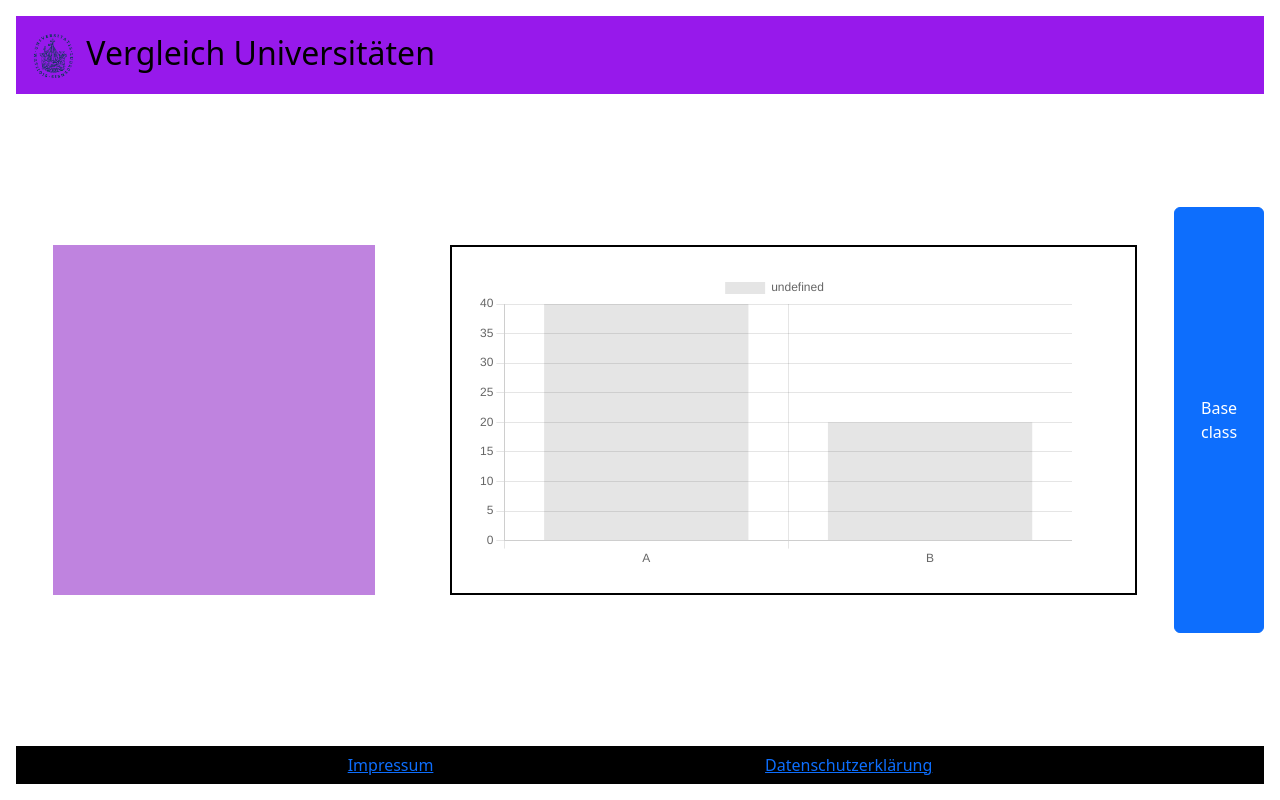
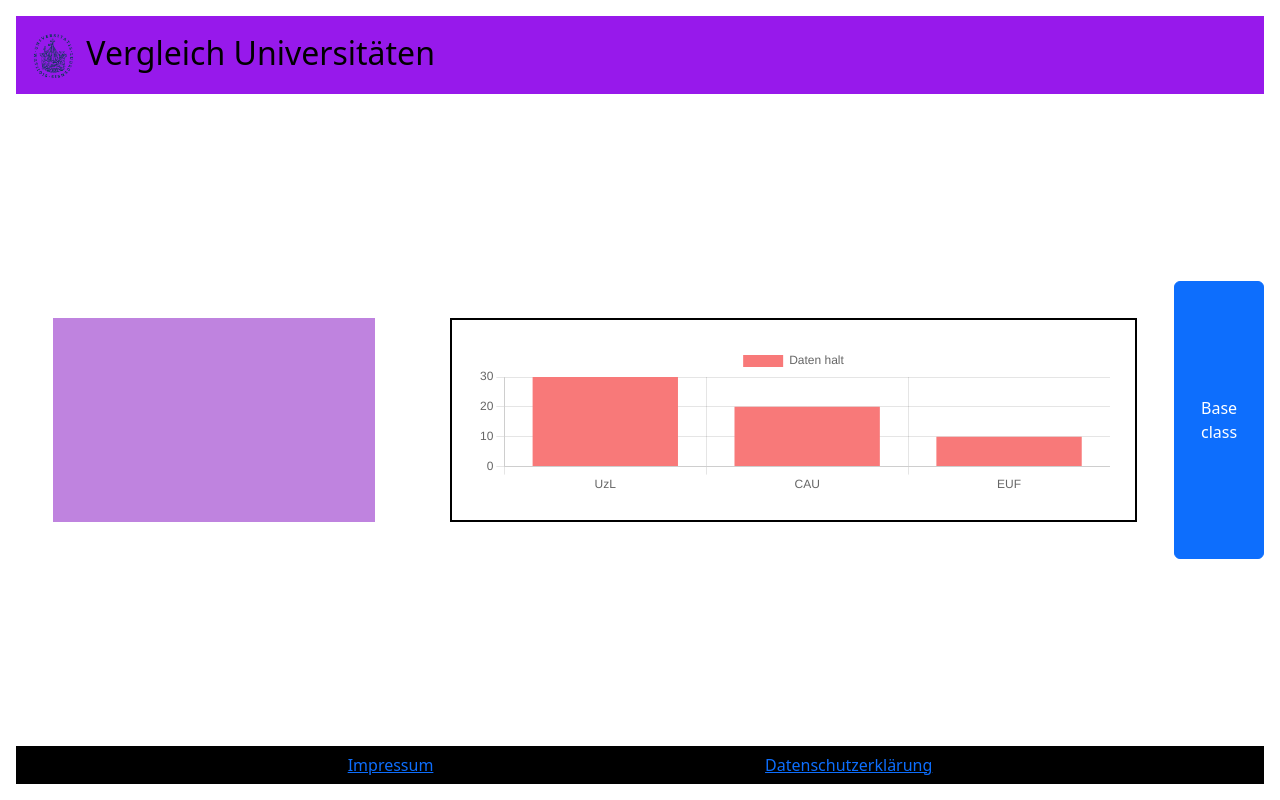
Before and after one commit to Philipp0403/uvsh, a Vue app: page / in a window 1280 px wide. Built offline with nearby package versions, Linux system fonts and the light colour scheme.

Commit message:
Balken laeuft ein bisschen

```diff
--- a/src/components/BalkenDiagram.vue
+++ b/src/components/BalkenDiagram.vue
@@ -2,8 +2,8 @@
     <div>
         <Bar
             id="my-chart-id"
-            :options="chartOptions"
-            :data="chartData"
+            :options="options"
+            :data="data"
         />
     </div>
 </template>
@@ -11,6 +11,7 @@
 <script>
 import { Bar } from 'vue-chartjs';
 import { Chart as ChartJS, Title, Tooltip, Legend, BarElement, CategoryScale, LinearScale } from 'chart.js'
+import * as balken from '../data/balken.js'
 
 ChartJS.register(Title, Tooltip, Legend, BarElement, CategoryScale, LinearScale)
 
@@ -18,15 +19,7 @@ export default {
     name: 'BalkenDiagram',
     components: { Bar },
     data() {
-        return {
-            chartData: {
-                labels: ['A', 'B'],
-                datasets: [ {data: [40, 20]}]
-            },
-            chartOptions: {
-                responsive: true
-            }
-        }
+        return balken
     }
 }
 </script>
--- a/src/data/balken.js
+++ b/src/data/balken.js
@@ -1,4 +1,4 @@
-export const balkenData = () => ({
+export const data = {
     labels: [
         'UzL',
         'CAU',
@@ -15,7 +15,7 @@ export const balkenData = () => ({
             ]
         }
     ]
-})
+}
 
 export const options = {
     responsive: true,
```
